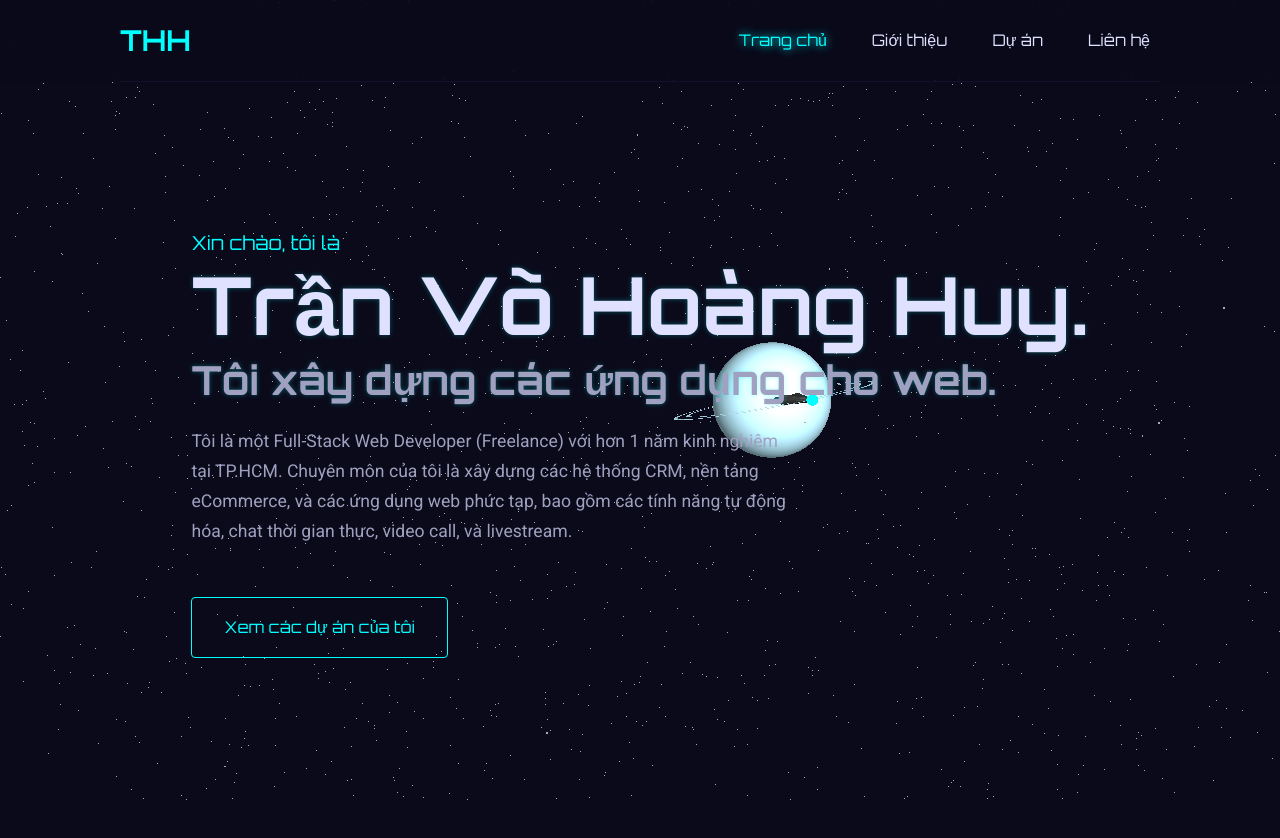
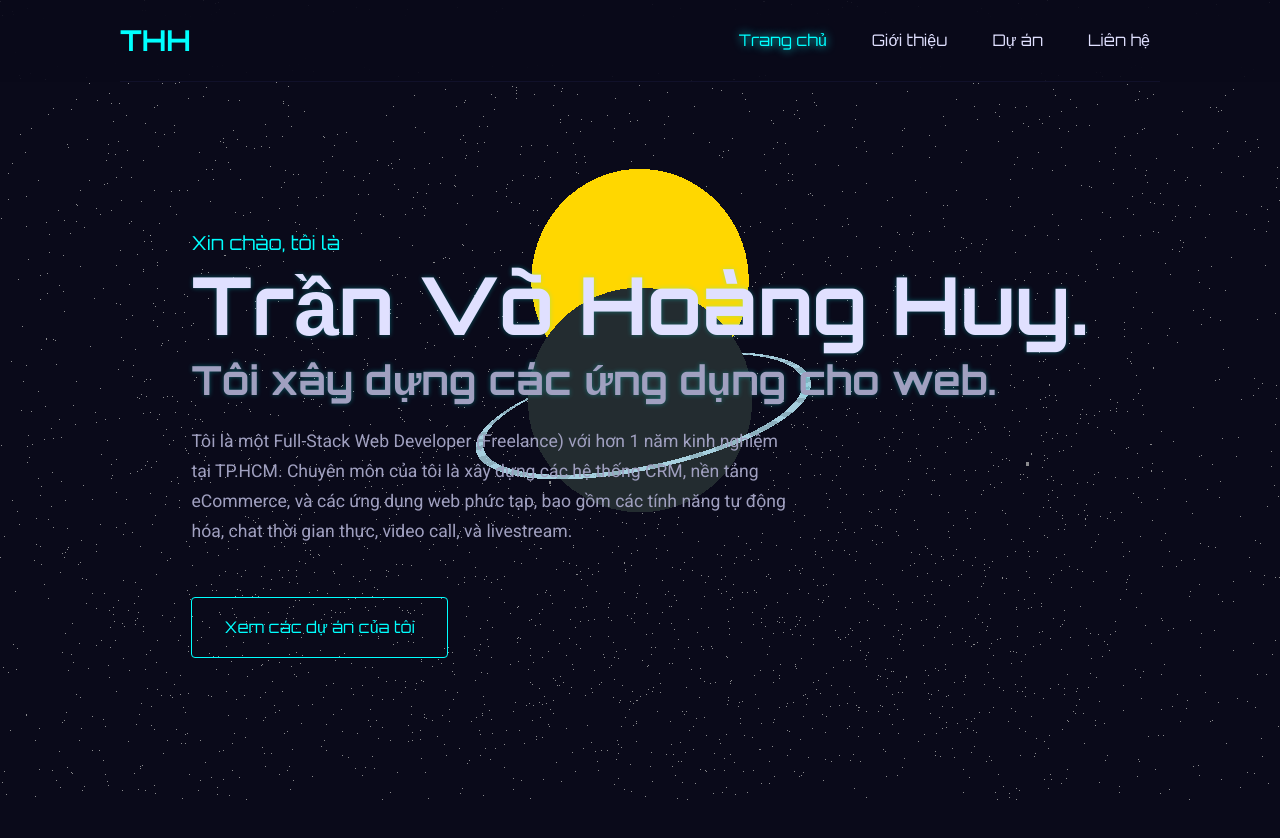
Before and after one commit to hoanghuydev/portfolio, a plain HTML site: page index.html in a window 1280 px wide. Before the commit the page ends 800 px from the top, so only its background shows below. Drawn offline with nearby package versions, Linux system fonts and the light colour scheme; animation ran at ten frames a second.

Commit message:
feat: add planet and gsap lib

```diff
--- a/index.html
+++ b/index.html
@@ -4,7 +4,9 @@
     <meta charset="UTF-8">
     <meta name="viewport" content="width=device-width, initial-scale=1.0">
     <title>Trần Võ Hoàng Huy - Fullstack Developer Portfolio</title>
+    <!-- Thư viện Three.js và GSAP -->
     <script src="https://cdnjs.cloudflare.com/ajax/libs/three.js/r128/three.min.js"></script>
+    <script src="https://cdnjs.cloudflare.com/ajax/libs/gsap/3.12.2/gsap.min.js"></script>
     <style>
         @import url('https://fonts.googleapis.com/css2?family=Orbitron:wght@400;700&family=Roboto:wght@300;400;700&display=swap');
 
@@ -32,7 +34,7 @@
             color: var(--text-light);
             font-family: 'Roboto', sans-serif;
             line-height: 1.7;
-            overflow-x: hidden;
+            overflow: hidden; /* Chặn scroll của trang */
         }
 
         #bg-canvas {
@@ -104,28 +106,23 @@
 
         .page {
             min-height: 100vh;
-            display: none;
+            display: flex; /* Sử dụng flex để căn giữa */
             flex-direction: column;
             justify-content: center;
             align-items: flex-start;
             padding: 120px 0 60px 0;
+            position: absolute; /* Đặt chồng các trang lên nhau */
+            top: 0;
+            left: 0;
+            width: 100%;
             opacity: 0;
-            animation: fadeIn 0.8s forwards;
+            visibility: hidden;
+            transition: opacity 0.8s ease-in-out;
         }
 
         .page.active {
-            display: flex;
-        }
-
-        @keyframes fadeIn {
-            from {
-                opacity: 0;
-                transform: translateY(20px);
-            }
-            to {
-                opacity: 1;
-                transform: translateY(0);
-            }
+            opacity: 1;
+            visibility: visible;
         }
 
         h1, h2, h3 {
@@ -293,6 +290,11 @@
         /* Contact Page */
         #contact-page .container {
             text-align: center;
+            width: 100%;
+            display: flex;
+            flex-direction: column;
+            justify-content: center;
+            align-items: center;
         }
 
         #contact-page p {
@@ -327,7 +329,6 @@
                 grid-template-columns: 1fr;
             }
         }
-
     </style>
 </head>
 <body>
@@ -372,40 +373,19 @@
                         <div class="skills-category">
                             <h3>Frontend</h3>
                             <ul class="skills-grid">
-                                <li>React.js</li>
-                                <li>Next.js</li>
-                                <li>TypeScript</li>
-                                <li>JavaScript</li>
-                                <li>Tailwind CSS</li>
-                                <li>Three.js</li>
-                                <li>jQuery</li>
-                                <li>Figma</li>
+                                <li>React.js</li><li>Next.js</li><li>TypeScript</li><li>JavaScript</li><li>Tailwind CSS</li><li>Three.js</li><li>jQuery</li><li>Figma</li>
                             </ul>
                         </div>
                         <div class="skills-category">
                             <h3>Backend</h3>
                             <ul class="skills-grid">
-                                <li>Node.js</li>
-                                <li>NestJS</li>
-                                <li>Laravel (PHP)</li>
-                                <li>Spring Boot (Java)</li>
-                                <li>MySQL</li>
-                                <li>PostgreSQL</li>
-                                <li>MongoDB</li>
-                                <li>Redis</li>
-                                <li>WebSocket</li>
-                                <li>Kafka</li>
+                                <li>Node.js</li><li>NestJS</li><li>Laravel (PHP)</li><li>Spring Boot (Java)</li><li>MySQL</li><li>PostgreSQL</li><li>MongoDB</li><li>Redis</li><li>WebSocket</li><li>Kafka</li>
                             </ul>
                         </div>
                         <div class="skills-category">
                             <h3>DevOps & Infrastructure</h3>
                             <ul class="skills-grid">
-                                <li>Docker</li>
-                                <li>CI/CD (Github Actions)</li>
-                                <li>Nginx</li>
-                                <li>AWS</li>
-                                <li>Firebase</li>
-                                <li>Git</li>
+                                <li>Docker</li><li>CI/CD (Github Actions)</li><li>Nginx</li><li>AWS</li><li>Firebase</li><li>Git</li>
                             </ul>
                         </div>
                     </div>
@@ -418,7 +398,6 @@
             <div class="container">
                 <h2 class="page-title">Dự án nổi bật</h2>
                 <div class="projects-grid">
-
                     <div class="project-card">
                         <h3 class="project-title">Hệ thống CRM</h3>
                         <p class="project-role">Fullstack Developer | PHP, jQuery, MySQL, React.js</p>
@@ -431,7 +410,6 @@
                             </ul>
                         </div>
                     </div>
-
                     <div class="project-card">
                         <h3 class="project-title">Phát triển E-commerce - minhtuauthentic.com</h3>
                         <p class="project-role">Fullstack Developer | NestJS, Next.js, PostgreSQL</p>
@@ -444,44 +422,6 @@
                             </ul>
                         </div>
                     </div>
-
-                    <div class="project-card">
-                        <h3 class="project-title">Phát triển E-commerce - osaci.vn</h3>
-                        <p class="project-role">Fullstack Developer | Vanilla PHP, MySQL</p>
-                        <div class="project-description">
-                            <ul>
-                                <li>Di dời toàn bộ nền tảng từ WordPress sang giải pháp PHP thuần tùy chỉnh để tối ưu hiệu suất.</li>
-                                <li>Kiến trúc và thực thi chiến lược SEO on-page, giúp tăng 216% lượng người dùng organic trong 10 ngày.</li>
-                                <li>Phát triển module tự động tạo sitemap để tối ưu việc lập chỉ mục của công cụ tìm kiếm.</li>
-                            </ul>
-                        </div>
-                    </div>
-
-                    <div class="project-card">
-                        <h3 class="project-title">Phát triển E-commerce - maikashop.vn</h3>
-                        <p class="project-role">Fullstack Developer & Team Lead | Laravel, JavaScript, Redis, MySQL</p>
-                        <div class="project-description">
-                            <ul>
-                                <li>Dẫn dắt đội ngũ 6 thành viên, quản lý quy trình làm việc bằng Trello và Slack.</li>
-                                <li>Làm việc trực tiếp với khách hàng từ khâu phân tích yêu cầu đến duyệt triển khai.</li>
-                                <li>Xây dựng dịch vụ caching tùy chỉnh bằng Redis, cải thiện tốc độ tải trang 50%.</li>
-                                <li>Triển khai các cải tiến SEO chuyên sâu (canonical tags, schema.org,...).</li>
-                            </ul>
-                        </div>
-                    </div>
-
-                    <div class="project-card">
-                        <h3 class="project-title">Nền tảng Tích điểm & Đổi quà - Dự án nội bộ</h3>
-                        <p class="project-role">Fullstack Developer | Node.js, React.js, MongoDB</p>
-                        <div class="project-description">
-                            <ul>
-                                <li>Phát triển hệ thống cốt lõi cho phép người dùng hoàn thành nhiệm vụ để đổi quà.</li>
-                                <li>Triển khai tính năng đăng nhập mạng xã hội (Google, Facebook) bằng OAuth 2.0.</li>
-                                <li>Thiết kế và xây dựng hệ thống Phân quyền dựa trên vai trò (RBAC).</li>
-                            </ul>
-                        </div>
-                    </div>
-
                 </div>
             </div>
         </section>
@@ -494,22 +434,20 @@
                 <a href="mailto:tranvohoanghuydev@gmail.com" class="cta-button">Gửi Email</a>
                 <div class="social-links">
                     <a href="https://github.com/hoanghuydev" target="_blank">GitHub</a>
-                    <!-- Thêm link LinkedIn của bạn ở đây -->
-                    <!-- <a href="#" target="_blank">LinkedIn</a> -->
                 </div>
             </div>
         </section>
     </main>
 
     <script>
-        // --- Three.js Background Animation ---
+        // --- Cài đặt cảnh 3D ---
         let scene, camera, renderer, stars, mouseX = 0, mouseY = 0;
-        let planetGroup, spaceship; // Khai báo các đối tượng mới
+        const celestialBodies = {};
+        const cameraTargets = {};
 
         function init3D() {
             scene = new THREE.Scene();
             camera = new THREE.PerspectiveCamera(75, window.innerWidth / window.innerHeight, 0.1, 1000);
-            camera.position.z = 5;
 
             renderer = new THREE.WebGLRenderer({
                 canvas: document.getElementById('bg-canvas'),
@@ -517,103 +455,45 @@
             });
             renderer.setSize(window.innerWidth, window.innerHeight);
 
-            const ambientLight = new THREE.AmbientLight(0xffffff, 0.5);
+            // --- Ánh sáng ---
+            const ambientLight = new THREE.AmbientLight(0xffffff, 0.2);
             scene.add(ambientLight);
-            const pointLight = new THREE.PointLight(0xffffff, 1);
-            pointLight.position.set(5, 3, 5);
-            scene.add(pointLight);
 
-            const starGeo = new THREE.BufferGeometry();
-            const starCount = 10000;
-            const posArray = new Float32Array(starCount * 3);
-            for (let i = 0; i < starCount * 3; i++) {
-                posArray[i] = (Math.random() - 0.5) * 200;
+            // --- Tạo các thiên thể ---
+            celestialBodies['home-page'] = createUranus();
+            celestialBodies['about-page'] = createSaturn();
+            celestialBodies['projects-page'] = createEarth();
+            celestialBodies['contact-page'] = createSun();
+
+            // Thêm các thiên thể vào cảnh
+            for (const key in celestialBodies) {
+                scene.add(celestialBodies[key]);
             }
-            starGeo.setAttribute('position', new THREE.BufferAttribute(posArray, 3));
-            const starMaterial = new THREE.PointsMaterial({
-                size: 0.05,
-                color: 0xaaaaaa
-            });
-            stars = new THREE.Points(starGeo, starMaterial);
-            scene.add(stars);
 
-            // --- Nâng cấp Hành tinh (Sao Thiên Vương) ---
-            planetGroup = new THREE.Group();
-            // Phóng to hành tinh
-            const planetGeo = new THREE.SphereGeometry(2.2, 32, 32);
-            const planetMat = new THREE.MeshStandardMaterial({ color: 0xafdeee, roughness: 0.6 });
-            const planet = new THREE.Mesh(planetGeo, planetMat);
-            planetGroup.add(planet);
+            // --- Định vị trí cho Camera ---
+            // Trang chủ: Sao Thiên Vương
+            cameraTargets['home-page'] = {
+                position: new THREE.Vector3(0, 3, 10)
+            };
+            // Giới thiệu: Sao Thổ
+            cameraTargets['about-page'] = {
+                position: new THREE.Vector3(-45, 5, 12)
+            };
+            // Dự án: Trái Đất
+            cameraTargets['projects-page'] = {
+                position: new THREE.Vector3(25, 2, 8)
+            };
+            // Liên hệ: Mặt Trời
+            cameraTargets['contact-page'] = {
+                position: new THREE.Vector3(0, 5, 15)
+            };
 
-            // Tạo vành đai
-            const ring1Geo = new THREE.TorusGeometry(3.2, 0.07, 2, 100);
-            const ringMat = new THREE.MeshBasicMaterial({ color: 0xadd8e6, side: THREE.DoubleSide, transparent: true, opacity: 0.8 });
-            const ring1 = new THREE.Mesh(ring1Geo, ringMat);
-            ring1.rotation.x = Math.PI / 2;
-            planetGroup.add(ring1);
+            // Đặt vị trí camera ban đầu
+            camera.position.copy(cameraTargets['home-page'].position);
+            camera.lookAt(celestialBodies['home-page'].position);
 
-            const ring2 = ring1.clone();
-            ring2.scale.set(1.15, 1.15, 1.15);
-            planetGroup.add(ring2);
-
-            planetGroup.rotation.z = 0.2; // Nghiêng vành đai
-            planetGroup.position.set(5, 0, -15);
-            scene.add(planetGroup);
-
-
-            // --- Nâng cấp Tàu vũ trụ (Thiết kế mới) ---
-            spaceship = new THREE.Group();
-
-            const bodyMat = new THREE.MeshStandardMaterial({ color: 0xcccccc, metalness: 0.8, roughness: 0.3 });
-            const accentMat = new THREE.MeshStandardMaterial({ color: 0x00ffff, metalness: 0.8, roughness: 0.3 });
-            const glowMat = new THREE.MeshStandardMaterial({ color: 0x00ffff, emissive: 0x00ffff, emissiveIntensity: 1 });
-
-            // Thân tàu chính
-            const mainBodyGeo = new THREE.CylinderGeometry(0.05, 0.15, 1.0, 8);
-            const mainBody = new THREE.Mesh(mainBodyGeo, bodyMat);
-            mainBody.rotation.x = Math.PI / 2;
-            spaceship.add(mainBody);
-
-            // Buồng lái
-            const cockpitGeo = new THREE.SphereGeometry(0.15, 16, 16);
-            const cockpit = new THREE.Mesh(cockpitGeo, glowMat);
-            cockpit.position.z = 0.5;
-            spaceship.add(cockpit);
-
-            // Cánh chính (tạo hình tam giác)
-            const wingShape = new THREE.Shape();
-            wingShape.moveTo(0, 0.2);
-            wingShape.lineTo(0.6, 0);
-            wingShape.lineTo(0, -0.1);
-            wingShape.lineTo(0, 0.2);
-            const wingExtrudeSettings = { depth: 0.04, bevelEnabled: false };
-            const wingGeo = new THREE.ExtrudeGeometry(wingShape, wingExtrudeSettings);
-
-            const leftWing = new THREE.Mesh(wingGeo, bodyMat);
-            leftWing.rotation.y = Math.PI / 2;
-            leftWing.position.x = -0.02;
-            spaceship.add(leftWing);
-
-            const rightWing = new THREE.Mesh(wingGeo, bodyMat);
-            rightWing.rotation.y = -Math.PI / 2;
-            rightWing.position.x = 0.02;
-            spaceship.add(rightWing);
-
-            // Động cơ
-            const engineGeo = new THREE.CylinderGeometry(0.08, 0.05, 0.2, 8);
-            const leftEngine = new THREE.Mesh(engineGeo, accentMat);
-            leftEngine.position.set(-0.3, 0, -0.4);
-            leftEngine.rotation.x = Math.PI / 2;
-            spaceship.add(leftEngine);
-
-            const rightEngine = leftEngine.clone();
-            rightEngine.position.x = 0.3;
-            spaceship.add(rightEngine);
-
-            // Thu nhỏ toàn bộ tàu
-            spaceship.scale.set(1.2, 1.2, 1.2);
-
-            scene.add(spaceship);
+            // --- Tạo nền sao ---
+            createStarfield();
 
             window.addEventListener('mousemove', onMouseMove);
             window.addEventListener('resize', onWindowResize);
@@ -621,29 +501,118 @@
             animate();
         }
 
-        let clock = new THREE.Clock();
+        function createStarfield() {
+            const starGeo = new THREE.BufferGeometry();
+            const starCount = 20000; // Tăng số lượng sao
+            const posArray = new Float32Array(starCount * 3);
+            for (let i = 0; i < starCount * 3; i++) {
+                posArray[i] = (Math.random() - 0.5) * 500; // Tăng phạm vi
+            }
+            starGeo.setAttribute('position', new THREE.BufferAttribute(posArray, 3));
+            const starMaterial = new THREE.PointsMaterial({
+                size: 0.1,
+                color: 0xaaaaaa,
+                transparent: true,
+                opacity: 0.8
+            });
+            stars = new THREE.Points(starGeo, starMaterial);
+            scene.add(stars);
+        }
 
+        // --- Hàm tạo các hành tinh ---
+        function createUranus() { // Trang chủ
+            const group = new THREE.Group();
+            const planetGeo = new THREE.SphereGeometry(2.2, 32, 32);
+            const planetMat = new THREE.MeshStandardMaterial({ color: 0xafdeee, roughness: 0.6 });
+            const planet = new THREE.Mesh(planetGeo, planetMat);
+            group.add(planet);
+
+            const ringGeo = new THREE.TorusGeometry(3.2, 0.07, 2, 100);
+            const ringMat = new THREE.MeshBasicMaterial({ color: 0xadd8e6, side: THREE.DoubleSide, transparent: true, opacity: 0.8 });
+            const ring = new THREE.Mesh(ringGeo, ringMat);
+            ring.rotation.x = Math.PI / 2;
+            group.add(ring);
+
+            group.rotation.z = 0.2;
+            group.position.set(0, 0, 0); // Vị trí trung tâm cho trang chủ
+            return group;
+        }
+
+        function createSaturn() { // Giới thiệu
+            const group = new THREE.Group();
+            const planetGeo = new THREE.SphereGeometry(3, 32, 32);
+            const planetMat = new THREE.MeshStandardMaterial({ color: 0xFCDA9A, roughness: 0.7 });
+            const planet = new THREE.Mesh(planetGeo, planetMat);
+            group.add(planet);
+
+            // Tạo nhiều vành đai cho Sao Thổ
+            const ringColors = [0xADA591, 0x948B77, 0x7C7363];
+            for(let i = 0; i < 3; i++) {
+                const ringGeo = new THREE.TorusGeometry(4.5 + i * 0.8, 0.3, 2, 100);
+                const ringMat = new THREE.MeshBasicMaterial({ color: ringColors[i], side: THREE.DoubleSide });
+                const ring = new THREE.Mesh(ringGeo, ringMat);
+                ring.rotation.x = Math.PI / 1.8;
+                group.add(ring);
+            }
+
+            group.position.set(-45, 0, 0);
+            return group;
+        }
+
+        function createEarth() { // Dự án
+            const group = new THREE.Group();
+            const planetGeo = new THREE.SphereGeometry(2.5, 32, 32);
+            const planetMat = new THREE.MeshStandardMaterial({ color: 0x4D96FF, roughness: 0.5 });
+            const planet = new THREE.Mesh(planetGeo, planetMat);
+            group.add(planet);
+
+            // Thêm "mây" cho Trái Đất
+            const cloudGeo = new THREE.SphereGeometry(2.6, 32, 32);
+            const cloudMat = new THREE.MeshStandardMaterial({
+                color: 0xffffff,
+                transparent: true,
+                opacity: 0.3
+            });
+            const clouds = new THREE.Mesh(cloudGeo, cloudMat);
+            group.add(clouds);
+
+            group.position.set(25, 0, 0);
+            return group;
+        }
+
+        function createSun() { // Liên hệ
+            const group = new THREE.Group();
+            const sunGeo = new THREE.SphereGeometry(8, 32, 32);
+            const sunMat = new THREE.MeshBasicMaterial({ color: 0xFFD700, emissive: 0xFFD700, emissiveIntensity: 1 });
+            const sun = new THREE.Mesh(sunGeo, sunMat);
+            group.add(sun);
+
+            // Thêm ánh sáng phát ra từ mặt trời
+            const pointLight = new THREE.PointLight(0xFFD700, 2, 100);
+            group.add(pointLight);
+
+            group.position.set(0, 0, -30);
+            return group;
+        }
+
+        // --- Vòng lặp Animation ---
         function animate() {
-            const elapsedTime = clock.getElapsedTime();
+            requestAnimationFrame(animate);
 
+            // Tự xoay các thiên thể
+            celestialBodies['home-page'].rotation.y += 0.002;
+            celestialBodies['about-page'].rotation.y += 0.001;
+            celestialBodies['projects-page'].rotation.y += 0.003;
+            celestialBodies['contact-page'].rotation.y += 0.0005;
+
+            // Xoay nền sao
             stars.rotation.y += 0.0001;
 
-            // Hành tinh và vành đai tự xoay
-            planetGroup.rotation.y += 0.002;
-
-            // Tàu vũ trụ bay theo quỹ đạo
-            spaceship.position.x = Math.sin(elapsedTime * 0.2) * 6;
-            spaceship.position.z = Math.cos(elapsedTime * 0.2) * 6 - 15;
-            spaceship.rotation.y = -elapsedTime * 0.2 + Math.PI/2;
-            spaceship.rotation.z = Math.sin(elapsedTime * 0.7) * 0.2;
-
-            // Di chuyển camera theo chuột (tăng độ nhạy)
-            camera.position.x += (mouseX * 0.0003 - camera.position.x) * 0.05;
-            camera.position.y += (-mouseY * 0.0003 - camera.position.y) * 0.05;
-            camera.lookAt(scene.position);
+            // Di chuyển camera theo chuột một cách tinh tế
+            camera.position.x += (mouseX * 0.0001 - (camera.position.x - camera.position.x)) * 0.05;
+            camera.position.y += (-mouseY * 0.0001 - (camera.position.y - camera.position.y)) * 0.05;
 
             renderer.render(scene, camera);
-            requestAnimationFrame(animate);
         }
 
         function onMouseMove(event) {
@@ -659,34 +628,58 @@
 
         init3D();
 
-        // --- Page Navigation Logic ---
+        // --- Logic Chuyển Trang với GSAP ---
         const navLinks = document.querySelectorAll('.nav-link, .logo, .cta-button');
         const pages = document.querySelectorAll('.page');
+        let isAnimating = false;
 
         function switchPage(pageId) {
-            pages.forEach(page => {
-                page.classList.remove('active');
-            });
-            const targetPage = document.getElementById(pageId);
-            if (targetPage) {
-                targetPage.classList.add('active');
+            if (isAnimating) return; // Chặn click khi đang chuyển cảnh
+            isAnimating = true;
+
+            const currentPage = document.querySelector('.page.active');
+            if (currentPage) {
+                currentPage.classList.remove('active');
             }
 
+            const targetPlanet = celestialBodies[pageId];
+            const targetCameraPos = cameraTargets[pageId].position;
+
+            // Dùng GSAP để di chuyển camera
+            gsap.to(camera.position, {
+                x: targetCameraPos.x,
+                y: targetCameraPos.y,
+                z: targetCameraPos.z,
+                duration: 2.5, // Thời gian di chuyển
+                ease: 'power3.inOut',
+                onUpdate: () => {
+                    // Luôn nhìn vào hành tinh mục tiêu trong khi di chuyển
+                    camera.lookAt(targetPlanet.position);
+                },
+                onComplete: () => {
+                    const targetPage = document.getElementById(pageId);
+                    if (targetPage) {
+                        targetPage.classList.add('active');
+                    }
+                    isAnimating = false; // Cho phép click lại
+                }
+            });
+
+            // Cập nhật link active
             document.querySelectorAll('.nav-link').forEach(link => {
                 link.classList.remove('active');
                 if (link.dataset.page === pageId) {
                     link.classList.add('active');
                 }
             });
-
-            window.scrollTo(0, 0);
         }
 
         navLinks.forEach(link => {
             link.addEventListener('click', (e) => {
                 e.preventDefault();
                 const pageId = e.currentTarget.dataset.page;
-                if (pageId) {
+                const currentPage = document.querySelector('.page.active');
+                if (pageId && (!currentPage || currentPage.id !== pageId)) {
                     switchPage(pageId);
                 }
             });
```
